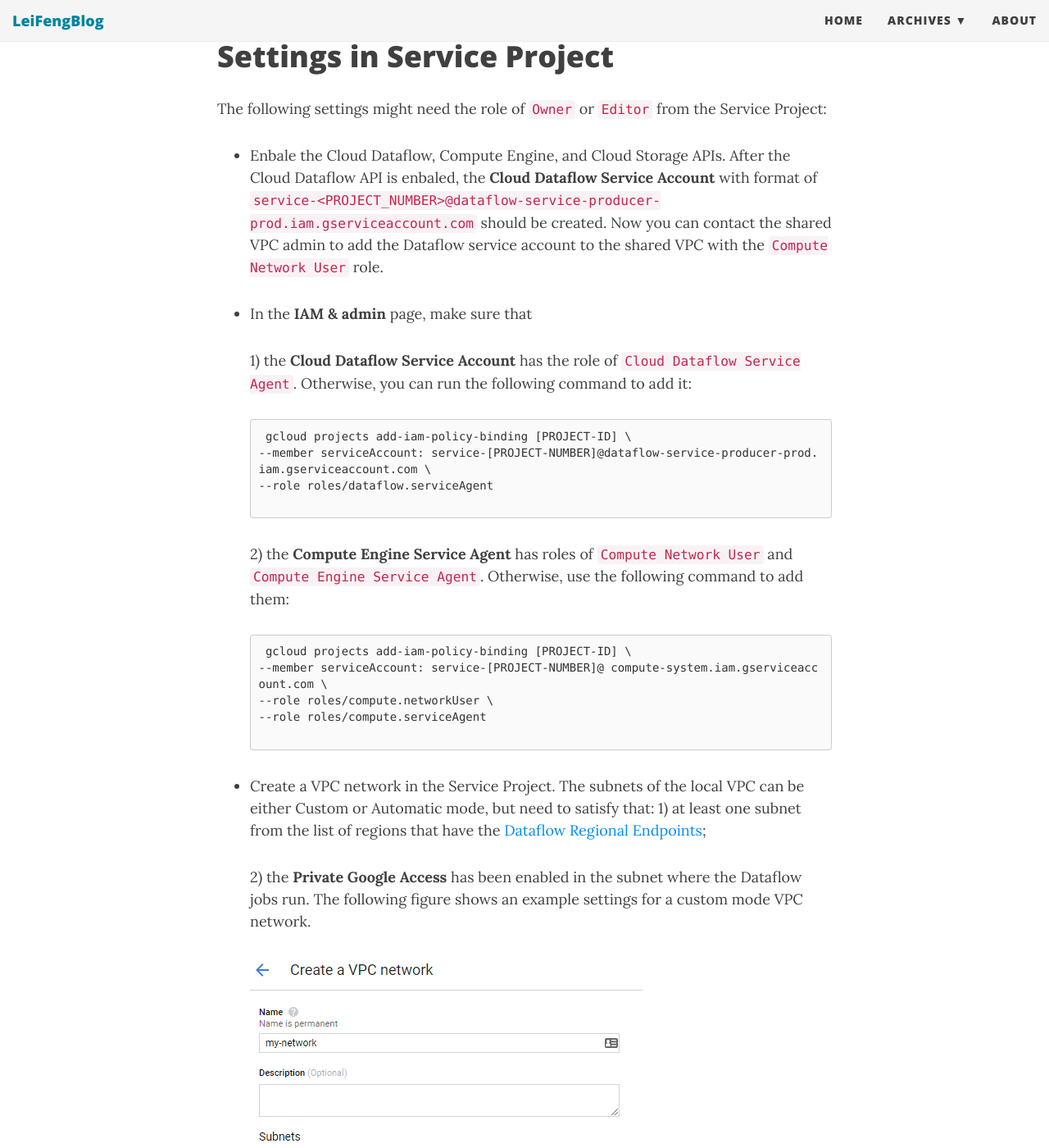
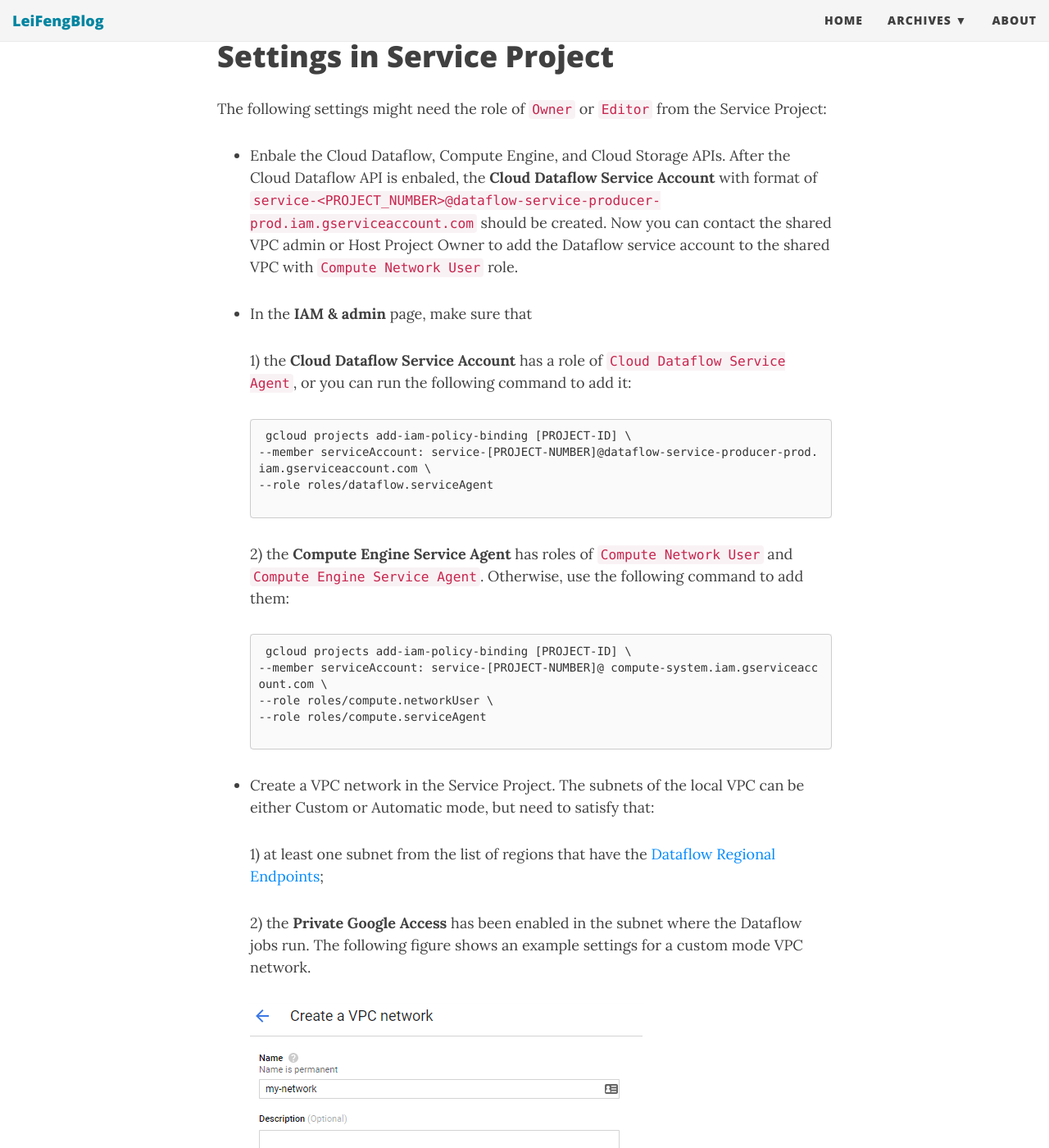
Before and after one commit to stonefl/stonefl.github.io, a Jekyll site: the page built from _posts/2020-01-15-run-dataflow-jobs-in-a-shared-vpc-on-gcp.md, in a window 1280 px wide and 1400 px high, scrolled down 3408 px. Shown: the whole window at 82% size. Built offline with Jekyll 4.4.1, drawn with Linux system fonts in a browser that asks for light colours; nearby versions of some CDN libraries; comment, search, counter and statistics services are not loaded.

Commit message:
Update 2020-01-15-run-dataflow-jobs-in-a-shared-vpc-on-gcp.md

````diff
--- a/_posts/2020-01-15-run-dataflow-jobs-in-a-shared-vpc-on-gcp.md
+++ b/_posts/2020-01-15-run-dataflow-jobs-in-a-shared-vpc-on-gcp.md
@@ -65,11 +65,11 @@ The following settings might need the role of `Shared VPC Admin` or `Network Adm
 
 The following settings might need the role of `Owner` or `Editor` from the Service Project:
 
-- Enbale the Cloud Dataflow, Compute Engine, and Cloud Storage APIs. After the Cloud Dataflow API is enbaled, the **Cloud Dataflow Service Account** with format of `service-<PROJECT_NUMBER>@dataflow-service-producer-prod.iam.gserviceaccount.com` should be created. Now you can contact the shared VPC admin to add the Dataflow service account to the shared VPC with the `Compute Network User` role.
+- Enbale the Cloud Dataflow, Compute Engine, and Cloud Storage APIs. After the Cloud Dataflow API is enbaled, the **Cloud Dataflow Service Account** with format of `service-<PROJECT_NUMBER>@dataflow-service-producer-prod.iam.gserviceaccount.com` should be created. Now you can contact the shared VPC admin or Host Project Owner to add the Dataflow service account to the shared VPC with `Compute Network User` role.
 
 - In the **IAM & admin** page, make sure that
 
-   1) the **Cloud Dataflow Service Account** has the role of `Cloud Dataflow Service Agent`. Otherwise, you can run the following command to add it:
+   1) the **Cloud Dataflow Service Account** has a role of `Cloud Dataflow Service Agent`, or you can run the following command to add it:
    ```
    gcloud projects add-iam-policy-binding [PROJECT-ID] \
   --member serviceAccount: service-[PROJECT-NUMBER]@dataflow-service-producer-prod.iam.gserviceaccount.com \
@@ -85,6 +85,7 @@ The following settings might need the role of `Owner` or `Editor` from the Servi
 
    ```
 - Create a VPC network in the Service Project. The subnets of the local VPC can be either Custom or Automatic mode, but need to satisfy that:
+
    1) at least one subnet from the list of regions that have the [Dataflow Regional Endpoints](https://cloud.google.com/dataflow/docs/concepts/regional-endpoints);
 
    2) the **Private Google Access** has been enabled in the subnet where the Dataflow jobs run. The following figure shows an example settings for a custom mode VPC network.
````
